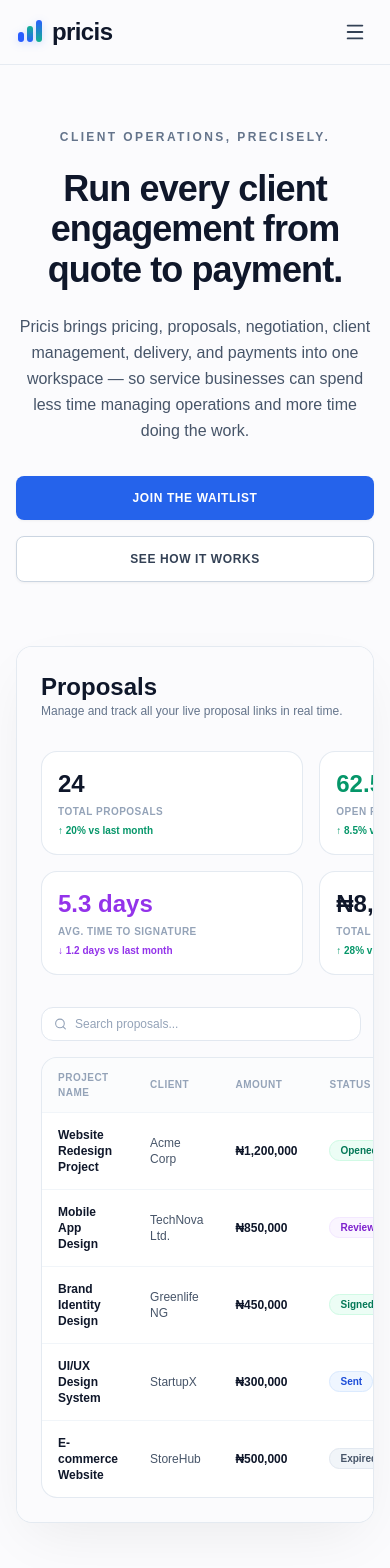
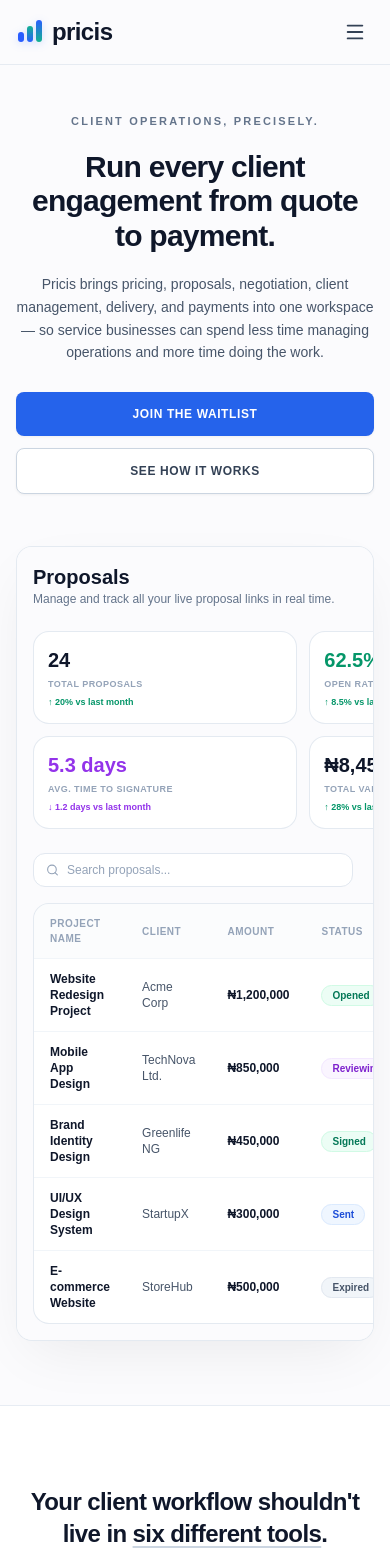
Before and after one commit to pill2x/pricis, a Next.js app: page /waitlist in a window 390 px wide. Shown: the top 1568 px of the page. Built offline with nearby package versions, Linux system fonts and the light colour scheme; no server answers.

Commit message:
style: format desktop CTA text to single line, add dot pattern styling, and optimize mobile font scale

```diff
--- a/components/StitchHero.tsx
+++ b/components/StitchHero.tsx
@@ -23,42 +23,42 @@ export default function StitchHero() {
   };
 
   return (
-    <section id="product" className="pt-16 pb-20 px-4 sm:px-8 text-center bg-[#FBFBFD]">
-      <div className="max-w-6xl mx-auto space-y-6">
+    <section id="product" className="pt-12 sm:pt-16 pb-16 sm:pb-20 px-4 sm:px-8 text-center bg-[#FBFBFD] bg-dot-pattern-light relative overflow-hidden">
+      <div className="max-w-6xl mx-auto space-y-5 sm:space-y-6 relative z-10">
 
         {/* Eyebrow */}
-        <p className="text-xs sm:text-sm font-bold uppercase tracking-[0.2em] text-slate-500 font-body">
+        <p className="text-[11px] sm:text-xs font-bold uppercase tracking-[0.2em] text-slate-500 font-body">
           Client Operations, Precisely.
         </p>
 
         {/* Main Headline */}
-        <h1 className="text-4xl sm:text-5xl lg:text-6xl font-extrabold tracking-tight font-display text-[#0F172A] leading-[1.12]">
+        <h1 className="text-3xl sm:text-5xl lg:text-6xl font-extrabold tracking-tight font-display text-[#0F172A] leading-[1.15]">
           Run every client engagement from quote to payment.
         </h1>
 
         {/* Supporting Paragraph */}
-        <p className="max-w-2xl mx-auto text-base sm:text-lg text-slate-600 font-body leading-relaxed">
+        <p className="max-w-2xl mx-auto text-sm sm:text-base lg:text-lg text-slate-600 font-body leading-relaxed">
           Pricis brings pricing, proposals, negotiation, client management, delivery, and payments into one workspace — so service businesses can spend less time managing operations and more time doing the work.
         </p>
 
         {/* Action Buttons */}
-        <div className="pt-2 flex flex-col sm:flex-row items-center justify-center gap-4">
+        <div className="pt-2 flex flex-col sm:flex-row items-center justify-center gap-3 sm:gap-4">
           <button
             onClick={scrollToWaitlist}
-            className="w-full sm:w-auto bg-[#2563EB] hover:bg-[#1D4ED8] text-white font-bold text-xs uppercase tracking-wider px-8 py-3.5 rounded-lg shadow-sm transition-all active:scale-95 font-body"
+            className="w-full sm:w-auto bg-[#2563EB] hover:bg-[#1D4ED8] text-white font-bold text-xs uppercase tracking-wider px-7 py-3.5 rounded-lg shadow-sm transition-all active:scale-95 font-body"
           >
             Join the waitlist
           </button>
           <button
             onClick={scrollToHowItWorks}
-            className="w-full sm:w-auto bg-white hover:bg-slate-50 text-slate-700 font-bold text-xs uppercase tracking-wider px-8 py-3.5 rounded-lg border border-slate-300 shadow-sm transition-all font-body"
+            className="w-full sm:w-auto bg-white hover:bg-slate-50 text-slate-700 font-bold text-xs uppercase tracking-wider px-7 py-3.5 rounded-lg border border-slate-300 shadow-sm transition-all font-body"
           >
             See how it works
           </button>
         </div>
 
-        {/* Product UI Visualization Window (Updated Proposals List Dashboard Modal matching Image 2) */}
-        <div className="pt-10 max-w-6xl mx-auto">
+        {/* Product UI Visualization Window (Proposals List Dashboard Modal) */}
+        <div className="pt-8 sm:pt-10 max-w-6xl mx-auto">
           <div className="bg-white border border-slate-200/90 rounded-2xl overflow-hidden shadow-[0_20px_60px_-15px_rgba(0,0,0,0.08)] text-left font-body">
 
             <div className="grid lg:grid-cols-12 min-h-[560px]">
@@ -121,46 +121,46 @@ export default function StitchHero() {
               </div>
 
               {/* Main Content Area: Proposals Management View */}
-              <div className="lg:col-span-9 p-6 sm:p-8 bg-[#FBFBFD] flex flex-col justify-between">
+              <div className="lg:col-span-9 p-4 sm:p-8 bg-[#FBFBFD] flex flex-col justify-between">
                 <div>
                   {/* Header Bar */}
-                  <div className="flex flex-wrap items-center justify-between gap-4 mb-8">
+                  <div className="flex flex-wrap items-center justify-between gap-3 mb-6">
                     <div>
-                      <h1 className="text-2xl sm:text-3xl font-extrabold font-display text-slate-900">Proposals</h1>
+                      <h1 className="text-xl sm:text-3xl font-extrabold font-display text-slate-900">Proposals</h1>
                       <p className="text-xs sm:text-sm text-slate-500 font-body">
                         Manage and track all your live proposal links in real time.
                       </p>
                     </div>
 
-                    <button className="bg-[#2563EB] hover:bg-[#1D4ED8] text-white text-xs font-bold px-4 py-2.5 rounded-full flex items-center gap-1.5 transition-colors shadow-2xs font-body">
-                      <Plus size={16} /> New Proposal
+                    <button className="bg-[#2563EB] hover:bg-[#1D4ED8] text-white text-xs font-bold px-3.5 py-2 sm:px-4 sm:py-2.5 rounded-full flex items-center gap-1.5 transition-colors shadow-2xs font-body">
+                      <Plus size={15} /> New Proposal
                     </button>
                   </div>
 
                   {/* 4 Metric Summary Cards */}
-                  <div className="grid grid-cols-2 lg:grid-cols-4 gap-4 mb-8">
-                    <div className="bg-white border border-slate-200/90 rounded-2xl p-4 shadow-2xs">
-                      <span className="text-2xl font-extrabold font-display text-slate-900 block mb-1">24</span>
-                      <span className="text-[10px] font-bold text-slate-400 block uppercase tracking-wider">Total Proposals</span>
-                      <span className="text-[10px] font-semibold text-emerald-600 block mt-1">↑ 20% vs last month</span>
+                  <div className="grid grid-cols-2 lg:grid-cols-4 gap-3 sm:gap-4 mb-6 sm:mb-8">
+                    <div className="bg-white border border-slate-200/90 rounded-2xl p-3.5 sm:p-4 shadow-2xs">
+                      <span className="text-xl sm:text-2xl font-extrabold font-display text-slate-900 block mb-1">24</span>
+                      <span className="text-[9px] sm:text-[10px] font-bold text-slate-400 block uppercase tracking-wider">Total Proposals</span>
+                      <span className="text-[9px] sm:text-[10px] font-semibold text-emerald-600 block mt-1">↑ 20% vs last month</span>
                     </div>
 
-                    <div className="bg-white border border-slate-200/90 rounded-2xl p-4 shadow-2xs">
-                      <span className="text-2xl font-extrabold font-display text-emerald-600 block mb-1">62.5%</span>
-                      <span className="text-[10px] font-bold text-slate-400 block uppercase tracking-wider">Open Rate</span>
-                      <span className="text-[10px] font-semibold text-emerald-600 block mt-1">↑ 8.5% vs last month</span>
+                    <div className="bg-white border border-slate-200/90 rounded-2xl p-3.5 sm:p-4 shadow-2xs">
+                      <span className="text-xl sm:text-2xl font-extrabold font-display text-emerald-600 block mb-1">62.5%</span>
+                      <span className="text-[9px] sm:text-[10px] font-bold text-slate-400 block uppercase tracking-wider">Open Rate</span>
+                      <span className="text-[9px] sm:text-[10px] font-semibold text-emerald-600 block mt-1">↑ 8.5% vs last month</span>
                     </div>
 
-                    <div className="bg-white border border-slate-200/90 rounded-2xl p-4 shadow-2xs">
-                      <span className="text-2xl font-extrabold font-display text-purple-600 block mb-1">5.3 days</span>
-                      <span className="text-[10px] font-bold text-slate-400 block uppercase tracking-wider">Avg. Time to Signature</span>
-                      <span className="text-[10px] font-semibold text-purple-600 block mt-1">↓ 1.2 days vs last month</span>
+                    <div className="bg-white border border-slate-200/90 rounded-2xl p-3.5 sm:p-4 shadow-2xs">
+                      <span className="text-xl sm:text-2xl font-extrabold font-display text-purple-600 block mb-1">5.3 days</span>
+                      <span className="text-[9px] sm:text-[10px] font-bold text-slate-400 block uppercase tracking-wider">Avg. Time to Signature</span>
+                      <span className="text-[9px] sm:text-[10px] font-semibold text-purple-600 block mt-1">↓ 1.2 days vs last month</span>
                     </div>
 
-                    <div className="bg-white border border-slate-200/90 rounded-2xl p-4 shadow-2xs">
-                      <span className="text-2xl font-extrabold font-display text-slate-900 block mb-1">₦8,450,000</span>
-                      <span className="text-[10px] font-bold text-slate-400 block uppercase tracking-wider">Total Value in Proposals</span>
-                      <span className="text-[10px] font-semibold text-emerald-600 block mt-1">↑ 28% vs last month</span>
+                    <div className="bg-white border border-slate-200/90 rounded-2xl p-3.5 sm:p-4 shadow-2xs">
+                      <span className="text-xl sm:text-2xl font-extrabold font-display text-slate-900 block mb-1">₦8,450,000</span>
+                      <span className="text-[9px] sm:text-[10px] font-bold text-slate-400 block uppercase tracking-wider">Total Value in Proposals</span>
+                      <span className="text-[9px] sm:text-[10px] font-semibold text-emerald-600 block mt-1">↑ 28% vs last month</span>
                     </div>
                   </div>
 
@@ -176,7 +176,7 @@ export default function StitchHero() {
                       />
                     </div>
 
-                    <button className="bg-white border border-slate-200 text-slate-700 text-xs font-semibold px-4 py-2 rounded-xl flex items-center gap-1.5 shadow-2xs hover:bg-slate-50">
+                    <button className="bg-white border border-slate-200 text-slate-700 text-xs font-semibold px-3.5 py-2 rounded-xl flex items-center gap-1.5 shadow-2xs hover:bg-slate-50">
                       <Filter size={14} className="text-slate-400" /> Filter
                     </button>
                   </div>
@@ -197,68 +197,68 @@ export default function StitchHero() {
                         </thead>
                         <tbody className="divide-y divide-slate-100 text-xs font-body">
                           <tr className="hover:bg-slate-50/60 transition-colors">
-                            <td className="py-3.5 px-4 font-bold text-slate-900">Website Redesign Project</td>
-                            <td className="py-3.5 px-4 text-slate-600">Acme Corp</td>
-                            <td className="py-3.5 px-4 font-bold text-slate-900">₦1,200,000</td>
-                            <td className="py-3.5 px-4">
+                            <td className="py-3 px-4 font-bold text-slate-900">Website Redesign Project</td>
+                            <td className="py-3 px-4 text-slate-600">Acme Corp</td>
+                            <td className="py-3 px-4 font-bold text-slate-900">₦1,200,000</td>
+                            <td className="py-3 px-4">
                               <span className="bg-emerald-50 text-emerald-700 text-[10px] font-bold px-2.5 py-1 rounded-full border border-emerald-100">
                                 Opened
                               </span>
                             </td>
-                            <td className="py-3.5 px-4 text-slate-400">May 15, 2024</td>
-                            <td className="py-3.5 px-4 text-right text-slate-400"><ChevronRight size={14} className="ml-auto" /></td>
+                            <td className="py-3 px-4 text-slate-400">May 15, 2024</td>
+                            <td className="py-3 px-4 text-right text-slate-400"><ChevronRight size={14} className="ml-auto" /></td>
                           </tr>
 
                           <tr className="hover:bg-slate-50/60 transition-colors">
-                            <td className="py-3.5 px-4 font-bold text-slate-900">Mobile App Design</td>
-                            <td className="py-3.5 px-4 text-slate-600">TechNova Ltd.</td>
-                            <td className="py-3.5 px-4 font-bold text-slate-900">₦850,000</td>
-                            <td className="py-3.5 px-4">
+                            <td className="py-3 px-4 font-bold text-slate-900">Mobile App Design</td>
+                            <td className="py-3 px-4 text-slate-600">TechNova Ltd.</td>
+                            <td className="py-3 px-4 font-bold text-slate-900">₦850,000</td>
+                            <td className="py-3 px-4">
                               <span className="bg-purple-50 text-purple-700 text-[10px] font-bold px-2.5 py-1 rounded-full border border-purple-100">
                                 Reviewing
                               </span>
                             </td>
-                            <td className="py-3.5 px-4 text-slate-400">May 10, 2024</td>
-                            <td className="py-3.5 px-4 text-right text-slate-400"><ChevronRight size={14} className="ml-auto" /></td>
+                            <td className="py-3 px-4 text-slate-400">May 10, 2024</td>
+                            <td className="py-3 px-4 text-right text-slate-400"><ChevronRight size={14} className="ml-auto" /></td>
                           </tr>
 
                           <tr className="hover:bg-slate-50/60 transition-colors">
-                            <td className="py-3.5 px-4 font-bold text-slate-900">Brand Identity Design</td>
-                            <td className="py-3.5 px-4 text-slate-600">Greenlife NG</td>
-                            <td className="py-3.5 px-4 font-bold text-slate-900">₦450,000</td>
-                            <td className="py-3.5 px-4">
+                            <td className="py-3 px-4 font-bold text-slate-900">Brand Identity Design</td>
+                            <td className="py-3 px-4 text-slate-600">Greenlife NG</td>
+                            <td className="py-3 px-4 font-bold text-slate-900">₦450,000</td>
+                            <td className="py-3 px-4">
                               <span className="bg-emerald-50 text-emerald-700 text-[10px] font-bold px-2.5 py-1 rounded-full border border-emerald-100">
                                 Signed
                               </span>
                             </td>
-                            <td className="py-3.5 px-4 text-slate-400">May 8, 2024</td>
-                            <td className="py-3.5 px-4 text-right text-slate-400"><ChevronRight size={14} className="ml-auto" /></td>
+                            <td className="py-3 px-4 text-slate-400">May 8, 2024</td>
+                            <td className="py-3 px-4 text-right text-slate-400"><ChevronRight size={14} className="ml-auto" /></td>
                           </tr>
 
                           <tr className="hover:bg-slate-50/60 transition-colors">
-                            <td className="py-3.5 px-4 font-bold text-slate-900">UI/UX Design System</td>
-                            <td className="py-3.5 px-4 text-slate-600">StartupX</td>
-                            <td className="py-3.5 px-4 font-bold text-slate-900">₦300,000</td>
-                            <td className="py-3.5 px-4">
+                            <td className="py-3 px-4 font-bold text-slate-900">UI/UX Design System</td>
+                            <td className="py-3 px-4 text-slate-600">StartupX</td>
+                            <td className="py-3 px-4 font-bold text-slate-900">₦300,000</td>
+                            <td className="py-3 px-4">
                               <span className="bg-blue-50 text-blue-700 text-[10px] font-bold px-2.5 py-1 rounded-full border border-blue-100">
                                 Sent
                               </span>
                             </td>
-                            <td className="py-3.5 px-4 text-slate-400">May 3, 2024</td>
-                            <td className="py-3.5 px-4 text-right text-slate-400"><ChevronRight size={14} className="ml-auto" /></td>
+                            <td className="py-3 px-4 text-slate-400">May 3, 2024</td>
+                            <td className="py-3 px-4 text-right text-slate-400"><ChevronRight size={14} className="ml-auto" /></td>
                           </tr>
 
                           <tr className="hover:bg-slate-50/60 transition-colors">
-                            <td className="py-3.5 px-4 font-bold text-slate-900">E-commerce Website</td>
-                            <td className="py-3.5 px-4 text-slate-600">StoreHub</td>
-                            <td className="py-3.5 px-4 font-bold text-slate-900">₦500,000</td>
-                            <td className="py-3.5 px-4">
+                            <td className="py-3 px-4 font-bold text-slate-900">E-commerce Website</td>
+                            <td className="py-3 px-4 text-slate-600">StoreHub</td>
+                            <td className="py-3 px-4 font-bold text-slate-900">₦500,000</td>
+                            <td className="py-3 px-4">
                               <span className="bg-slate-100 text-slate-600 text-[10px] font-bold px-2.5 py-1 rounded-full border border-slate-200">
                                 Expired
                               </span>
                             </td>
-                            <td className="py-3.5 px-4 text-slate-400">Apr 28, 2024</td>
-                            <td className="py-3.5 px-4 text-right text-slate-400"><ChevronRight size={14} className="ml-auto" /></td>
+                            <td className="py-3 px-4 text-slate-400">Apr 28, 2024</td>
+                            <td className="py-3 px-4 text-right text-slate-400"><ChevronRight size={14} className="ml-auto" /></td>
                           </tr>
                         </tbody>
                       </table>
```
Also changed, not shown: components/StitchWaitlistCTA.tsx (+13 -10 lines).
